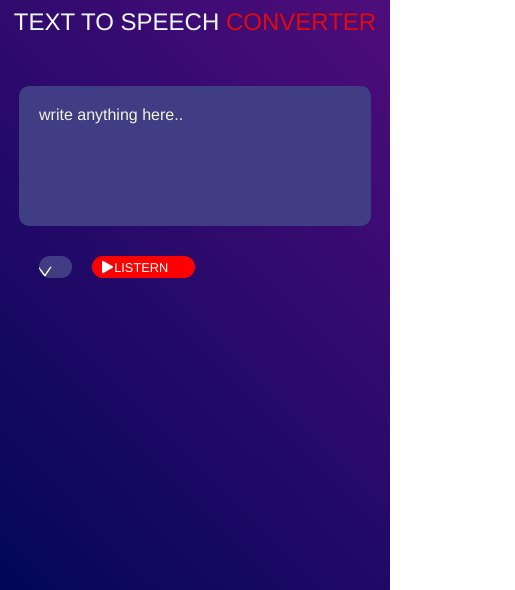
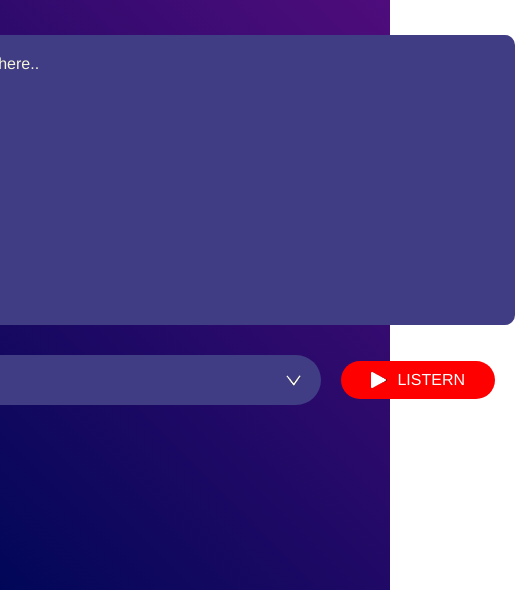
Before and after one commit to Kudu123/portfolioedwin, a plain HTML site: page index.html in a window 390 px wide. Shown: the part 254-844 px from the top of the page, 515 px wide, since content can reach past the window. Drawn offline with Linux system fonts and the light colour scheme.

Commit message:
Update style.css

```diff
--- a/style.css
+++ b/style.css
@@ -27,7 +27,7 @@ flex-direction: column;
 }
 textarea{
     width: 600px;
-    height: 200px;
+    height: 250px;
     background-color:#403d84;
     color: rgb(255, 255, 255);
     font-size: 15px;
@@ -44,7 +44,7 @@ textarea::placeholder{
     color: beige;
 }
 .row{
-    width: 40%;
+    width: 600px;
     display: flex;
     align-items: center;
     gap: 20px;
@@ -52,8 +52,8 @@ textarea::placeholder{
 button{
     background:rgb(255, 0, 0) ;
     color: rgb(255, 255, 255);
-    font-size: 80%;
-    padding: 2% 6%;
+    font-size: 16px;
+    padding: 10px 30px;
     border-radius: 35px;
     border: 0;
     outline: 0;
@@ -62,16 +62,16 @@ button{
     align-items: center;
 }
 button img{
-    width: 15%;
-
+    width: 16px;
+    margin-right: 10px;
 
 }
 select{
     flex: 1;
     color: #ffffff;
     background:#403d84;
-
-    padding: 2% 6%;
+    height: 50px;
+    padding: 0 20px;
     outline: 0;
     border: 0;
 border-radius: 35px;
@@ -80,30 +80,6 @@ background-image: url(drop.png);
 background-repeat: no-repeat;
 background-size: 15px;
 background-position-x: calc(100% - 20px);
-background-position-y: 10px;
+background-position-y: 20px;
 
 }
-
-@media (max-width: 680px) {
-    textarea {
-        width: 80%;
-    height: 100px;
-    }
-
-   .hero h1{
-    font-size: 150%;
-   }
-}
-   @media (max-width: 500px) {
-   .row{
-    margin-right: 30%;
-}
-
-}
-
-@media (max-width: 400px) {
-    .row{
-     margin-right: 40%;
- }
-
- }
```
